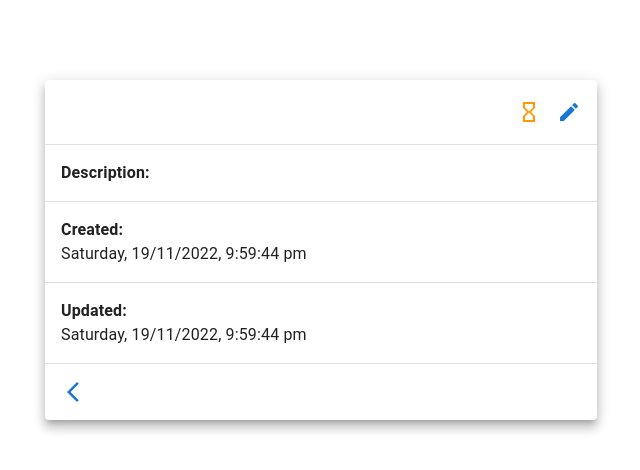
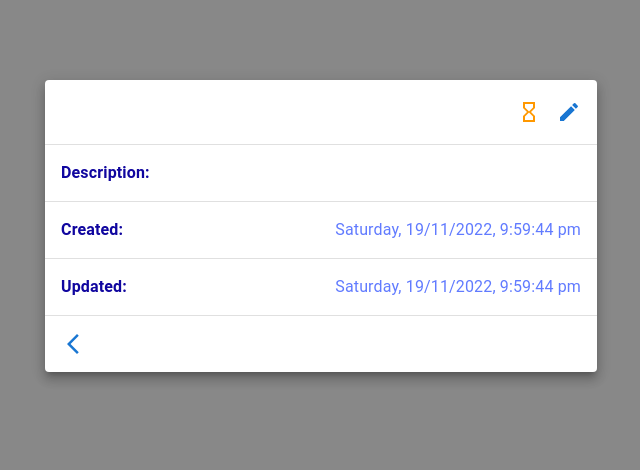
Before and after one commit to BenGex31/amazingtodolist, a React (Create React App) app: page /todo/1 in a window 1280 px wide. Shown: the top 470 px of the page, without its empty margins (319-959 px from the left). Built offline with nearby package versions, Linux system fonts and the light colour scheme; no server answers; the database is empty.

Commit message:
update style

```diff
--- a/src/App.css
+++ b/src/App.css
@@ -1,38 +1,3 @@
-.App {
-  text-align: center;
+body {
+  background-color: #888888;
 }
-
-.App-logo {
-  height: 40vmin;
-  pointer-events: none;
-}
-
-@media (prefers-reduced-motion: no-preference) {
-  .App-logo {
-    animation: App-logo-spin infinite 20s linear;
-  }
-}
-
-.App-header {
-  background-color: #282c34;
-  min-height: 100vh;
-  display: flex;
-  flex-direction: column;
-  align-items: center;
-  justify-content: center;
-  font-size: calc(10px + 2vmin);
-  color: white;
-}
-
-.App-link {
-  color: #61dafb;
-}
-
-@keyframes App-logo-spin {
-  from {
-    transform: rotate(0deg);
-  }
-  to {
-    transform: rotate(360deg);
-  }
-}
--- a/src/components/AddTodo.tsx
+++ b/src/components/AddTodo.tsx
@@ -1,20 +1,47 @@
 import { AddCircle } from "@mui/icons-material";
-import { Button, Container, Grid } from "@mui/material";
+import { Button, Container, Grid, Typography } from "@mui/material";
 import React, { useState } from "react";
 import AddTodoDialog from "./AddTodoDialog";
+import moment from "moment";
+import { TodoContext } from "../context/TodoContext";
+import { TodoContextType } from "../types/todo";
 
 const AddTodo = () => {
+  const { todos } = React.useContext(TodoContext) as TodoContextType;
   const [isOpenAddTodoDialog, setIsOpenAddTodoDialog] = useState(false);
   return (
     <Container maxWidth="sm" sx={{ marginTop: 8, marginBottom: 4 }}>
-      <Grid container justifyContent={"flex-end"}>
-        <Button
-          variant="outlined"
-          startIcon={<AddCircle />}
-          onClick={() => setIsOpenAddTodoDialog(true)}
-        >
-          Add todo
-        </Button>
+      <Grid container justifyContent={"space-between"}>
+        <Grid item direction={"column"} justifyContent="flex-end">
+          <Typography color={"#10069F"} fontWeight={"bold"}>
+            {moment().format("dddd")},{" "}
+            <span style={{ fontWeight: "normal" }}>
+              {moment().format("Do")}
+            </span>
+          </Typography>
+          <Typography color={"#10069F"}>
+            {moment().format("MMMM YYYY")}
+          </Typography>
+        </Grid>
+        {todos.length > 0 && (
+          <Grid item>
+            <Typography color={"#10069F"}>
+              {todos.length === 1
+                ? `${todos.length} task`
+                : `${todos.length} tasks`}
+            </Typography>
+          </Grid>
+        )}
+        <Grid item>
+          <Button
+            variant="contained"
+            sx={{ color: "white", textTransform: "none" }}
+            startIcon={<AddCircle sx={{ color: "white" }} />}
+            onClick={() => setIsOpenAddTodoDialog(true)}
+          >
+            Add todo
+          </Button>
+        </Grid>
       </Grid>
       {isOpenAddTodoDialog && (
         <AddTodoDialog
--- a/src/components/AppTitle.tsx
+++ b/src/components/AppTitle.tsx
@@ -1,11 +1,13 @@
-import { Typography } from "@mui/material";
+import { Paper, Typography } from "@mui/material";
 import React from "react";
 
 const AppTitle = () => {
   return (
-    <Typography align="center" variant="h1">
-      Amazing Todo List
-    </Typography>
+    <Paper sx={{ backgroundColor: "#617BFF" }} elevation={3}>
+      <Typography color={"#10069F"} align="center" variant="h1">
+        Amazing Todo List
+      </Typography>
+    </Paper>
   );
 };
 
--- a/src/components/TodoCard.tsx
+++ b/src/components/TodoCard.tsx
@@ -48,6 +48,7 @@ const TodoCard = ({ todoFinded }: TodoCardProps) => {
   return (
     <Card raised sx={{ marginTop: 10 }}>
       <CardHeader
+        sx={{ color: "#10069F" }}
         title={todoFinded?.title}
         action={
           <ButtonGroup>
@@ -94,13 +95,21 @@ const TodoCard = ({ todoFinded }: TodoCardProps) => {
         }
       />
       <Divider orientation="horizontal" />
-      <CardContent>
-        <Typography fontWeight={"bold"}>Description:</Typography>
+      <CardContent
+        sx={{
+          display: "flex",
+          justifyContent: "space-between",
+          alignItems: "center",
+        }}
+      >
+        <Typography color={"#10069F"} fontWeight={"bold"}>
+          Description:
+        </Typography>
         {!isEditDescription ? (
-          <Typography>{todoFinded?.description}</Typography>
+          <Typography color={"#617BFF"}>{todoFinded?.description}</Typography>
         ) : (
           <TextField
-            sx={{ marginTop: 2 }}
+            sx={{ marginTop: 2, marginLeft: 2 }}
             fullWidth
             value={newDescription}
             onChange={(event) => setNewDescription(event.target.value)}
@@ -108,16 +117,32 @@ const TodoCard = ({ todoFinded }: TodoCardProps) => {
         )}
       </CardContent>
       <Divider orientation="horizontal" />
-      <CardContent>
-        <Typography fontWeight={"bold"}>Created:</Typography>
-        <Typography>
+      <CardContent
+        sx={{
+          display: "flex",
+          justifyContent: "space-between",
+          alignItems: "center",
+        }}
+      >
+        <Typography color={"#10069F"} fontWeight={"bold"}>
+          Created:
+        </Typography>
+        <Typography color={"#617BFF"}>
           {moment(todoFinded?.created).format("dddd, DD/MM/YYYY, h:mm:ss a")}
         </Typography>
       </CardContent>
       <Divider orientation="horizontal" />
-      <CardContent>
-        <Typography fontWeight={"bold"}>Updated:</Typography>
-        <Typography>
+      <CardContent
+        sx={{
+          display: "flex",
+          justifyContent: "space-between",
+          alignItems: "center",
+        }}
+      >
+        <Typography color={"#10069F"} fontWeight={"bold"}>
+          Updated:
+        </Typography>
+        <Typography color={"#617BFF"}>
           {moment(todoFinded?.updated).format("dddd, DD/MM/YYYY, h:mm:ss a")}
         </Typography>
       </CardContent>
--- a/src/components/TodoList.tsx
+++ b/src/components/TodoList.tsx
@@ -37,7 +37,7 @@ const TodoList = () => {
                 />
               ))
             ) : (
-              <Typography fontWeight={"bold"} align="center">
+              <Typography color={"#617BFF"} fontWeight={"bold"} align="center">
                 No task created ...
               </Typography>
             )}
```
